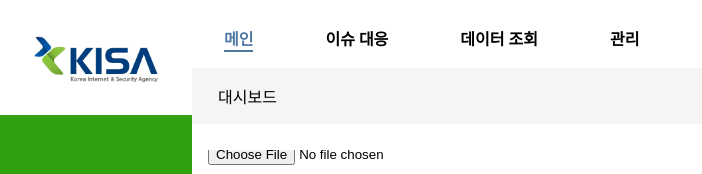
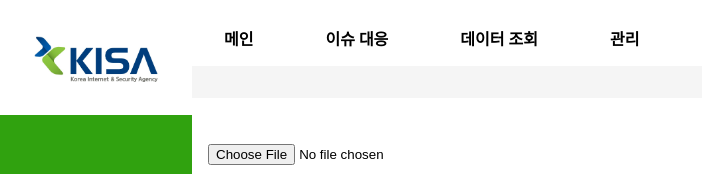
Before and after one commit to GP-SoftwareDivision/kisa_esms_client, a React (Vite) app: page / in a window 1280 px wide. Shown: the top 174 px of the page, without its empty margins (0-702 px from the left). Built offline with nearby package versions, Linux system fonts and the light colour scheme.

Commit message:
[feat] 서브메뉴 클릭 시, key값으로 도메인 이동

```diff
--- a/src/components/NavBar.tsx
+++ b/src/components/NavBar.tsx
@@ -4,25 +4,23 @@ import { css } from '@emotion/react'
 
 interface SubMenu {
   title: string
-  items:  { label: string; key: string }[] //label(한글), key(영어)
+  items: { label: string; key: string }[] // 아이템에 label(한글), key(영어) 추가
 }
 
 interface Props {
   menus: { title: string; key: string; subMenu?: SubMenu }[]
-  onSubMenuSelect?: (subItemKey: string | null) => void // 선택된 서브 메뉴를 부모 컴포넌트로 전달하는 콜백 함수
+  onSubMenuSelect?: (subItemKey: string | null) => void // 영어로 선택된 서브메뉴의 키를 전달
 }
 
 const NavBar = ({ menus, onSubMenuSelect }: Props) => {
   const [activeMenu, setActiveMenu] = useState<string | null>('메인')
-  const [selectedSubMenu, setSelectedSubMenu] = useState<string | null>(
-    '대시보드'
-  )
+  const [selectedSubMenu, setSelectedSubMenu] = useState<string | null>('main')
 
-  const handleMenuClick = (menuTitle: string, subItem?: string) => {
-    setActiveMenu(menuTitle)
-    if (subItem) {
-      setSelectedSubMenu(subItem)
-      onSubMenuSelect?.(subItem)
+  const handleMenuClick = (menuKey: string, subItemKey?: string) => {
+    setActiveMenu(menuKey)
+    if (subItemKey) {
+      setSelectedSubMenu(subItemKey)
+      onSubMenuSelect?.(subItemKey)
     }
   }
 
@@ -34,15 +32,15 @@ const NavBar = ({ menus, onSubMenuSelect }: Props) => {
   return (
     <nav css={navBarStyle}>
       <ul css={menuListStyle}>
-        {/*메인 메뉴 */}
+        {/* 메인 메뉴 */}
         {menus.map((menu) => (
           <li
-            key={menu.title}
-            onMouseEnter={() => setActiveMenu(menu.title)}
-            onClick={() => handleMenuClick(menu.title)}
+            key={menu.key}
+            onMouseEnter={() => setActiveMenu(menu.key)}
+            onClick={() => handleMenuClick(menu.key)}
             css={[
               menuItemStyle,
-              activeMenu === menu.title && selectedMainMenuStyle, // 메인 메뉴 스타일 적용
+              activeMenu === menu.key && selectedMainMenuStyle, // 메인 메뉴 스타일 적용
             ]}
           >
             {menu.title}
@@ -50,25 +48,23 @@ const NavBar = ({ menus, onSubMenuSelect }: Props) => {
         ))}
       </ul>
       <ul css={horizontalSubMenuStyle}>
-        {/*서브 메뉴 */}
+        {/* 서브 메뉴 */}
         {menus.map((menu, index) => (
           <li
-            key={menu.title}
+            key={menu.key}
             css={subMenuListStyle(
-              activeMenu === menu.title,
+              activeMenu === menu.key,
               handlePositionSubMenu(index)
             )}
           >
-            {activeMenu === menu.title &&
+            {activeMenu === menu.key &&
               menu.subMenu?.items.map(
-                (
-                  subItem //활성화된 메인 메뉴 하위에 있는지 확인
-                ) => (
+                (subItem) => (
                   <ul
                     key={subItem.key}
                     onClick={() => {
-                      handleMenuClick(menu.title, subItem.key)
-                    }} // 서브 메뉴 선택시 상위 메인 메뉴 자동 선택
+                      handleMenuClick(menu.key, subItem.key)
+                    }} // 서브 메뉴 선택 시
                     css={[
                       subMenuItemStyle,
                       selectedSubMenu === subItem.key && selectedSubMenuStyle, // 선택된 서브 메뉴 스타일 적용
@@ -136,7 +132,6 @@ const subMenuListStyle = (isActive: boolean, index: number) => css`
 `
 
 const subMenuItemStyle = css`
-  //padding: 0 1rem;
   cursor: pointer;
 `
 
--- a/src/layouts/Header.tsx
+++ b/src/layouts/Header.tsx
@@ -2,12 +2,17 @@ import { useState, useEffect } from 'react'
 import styled from '@emotion/styled'
 
 import NavBar from '@/components/NavBar.tsx'
+import { useNavigate } from 'react-router-dom'
 
 const Header = () => {
   const [selectedSubMenu, setSelectedSubMenu] = useState<string | null>(null)
+  const navigate = useNavigate();
 
   const onSubMenuSelect = (subItemKey: string | null) => {
     setSelectedSubMenu(subItemKey)
+    if (subItemKey) {
+      navigate(`/${subItemKey}`) // 서브 메뉴 클릭 시 도메인 변경
+    }
   }
 
   useEffect(() => {
```
Also changed, not shown: src/pages/data/darkweb.tsx (added), src/pages/data/telegram.tsx (added), src/pages/issue/history.tsx (added), src/pages/manage/alert.tsx (added), src/pages/manage/keyword.tsx (added), src/pages/manage/ruleset.tsx (added), src/pages/manage/schedule.tsx (added).
